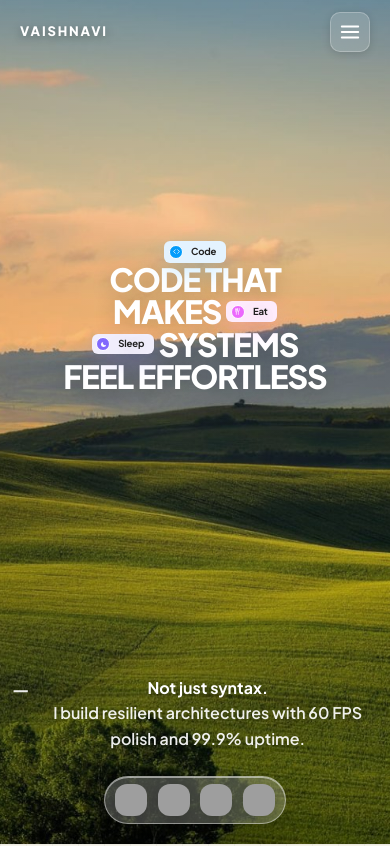
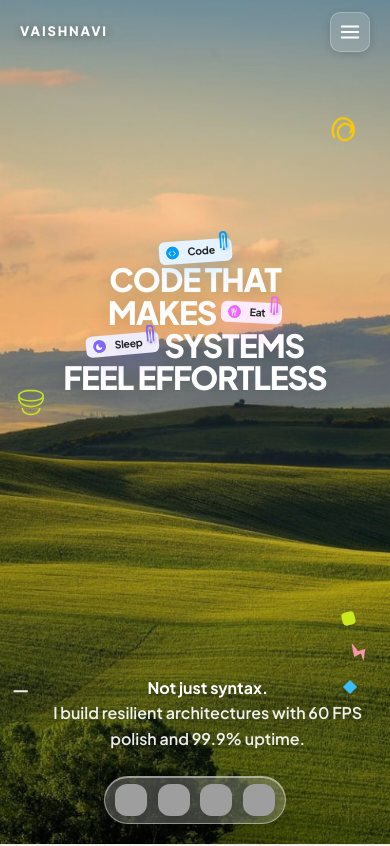
Before and after one commit to vaishnavikhairnar3018/Portfolio-, a React (Vite) app: page / in a window 390 px wide. Shown: the top 846 px of the page. Built offline with nearby package versions, Linux system fonts and the light colour scheme; grey boxes are pictures that could not be loaded; a web font is replaced by a local one.

Commit message:
Show paperclip pins on Code, Eat, Sleep badges and restore scaled charms/doodles on mobile

```diff
--- a/src/components/sections/Hero.css
+++ b/src/components/sections/Hero.css
@@ -602,9 +602,18 @@
     max-width: 100%;
   }
 
-  .doodle-spiral,
+  .doodle-spiral {
+    top: 12%;
+    right: 8%;
+    width: 65px;
+    height: 52px;
+  }
+
   .doodle-bowl {
-    display: none;
+    top: 45%;
+    left: 4%;
+    width: 55px;
+    height: 55px;
   }
 }
 
--- a/src/styles/responsive.css
+++ b/src/styles/responsive.css
@@ -315,17 +315,24 @@
     font-size: clamp(1.8rem, 9vw, 2.8rem);
   }
 
-  /* Stickers — display as inline row, not stacked */
+  /* Stickers — with cute paperclip pins and playful angle */
   .sticker-badge {
-    padding: 0.25rem 1rem 0.25rem 0.35rem;
+    padding: 0.25rem 1.15rem 0.25rem 0.45rem !important;
     border-radius: 7px;
-    transform: rotate(0deg) !important;
     margin-bottom: 0;
   }
 
   .sticker-uiux {
-    transform: rotate(0deg) !important;
+    transform: rotate(-4deg) !important;
     margin-bottom: 0;
+  }
+
+  .sticker-illustration {
+    transform: rotate(3deg) !important;
+  }
+
+  .sticker-3d {
+    transform: rotate(-5deg) !important;
   }
 
   .sticker-text {
@@ -342,22 +349,118 @@
     height: 9px;
   }
 
+  /* Paperclip pins visible on mobile badges */
   .paperclip-icon {
-    display: none;
+    display: block !important;
+    position: absolute;
+    top: -8px;
+    right: 5px;
+    width: 9px;
+    height: 19px;
+    border-radius: 5px 5px 2px 2px;
+    border: 2px solid;
+    border-bottom: none;
+    box-shadow: 1px 1.5px 3px rgba(0, 0, 0, 0.18);
+    pointer-events: none;
+    z-index: 5;
+  }
+
+  .paperclip-icon::after {
+    content: '';
+    position: absolute;
+    top: 2px;
+    left: 1px;
+    right: 1px;
+    bottom: -2px;
+    border-radius: 3px 3px 2px 2px;
+    border: 1.2px solid rgba(255, 255, 255, 0.95);
+    border-top: none;
+  }
+
+  .paperclip-icon--blue {
+    border-color: #039cfb !important;
+  }
+  .paperclip-icon--blue::after {
+    border-color: #039cfb !important;
+  }
+  .paperclip-icon--pink {
+    border-color: #ec68fd !important;
+  }
+  .paperclip-icon--pink::after {
+    border-color: #ec68fd !important;
+  }
+  .paperclip-icon--purple {
+    border-color: #8168fd !important;
+  }
+  .paperclip-icon--purple::after {
+    border-color: #8168fd !important;
   }
 
   .creatie-hero-subtitle {
     font-size: 0.78rem;
   }
 
-  /* Hide confetti and floating doodles on mobile — they cluster in one spot */
-  .confetti-zigzag,
-  .confetti-diamond,
-  .confetti-mint,
-  .floating-paperclip,
-  .doodle-spiral,
+  /* Floating SVG Doodles & Charms on Mobile */
+  .creatie-doodles {
+    display: block !important;
+    position: absolute;
+    inset: 0;
+    pointer-events: none;
+    z-index: 2;
+    overflow: hidden;
+  }
+
+  .doodle-spiral {
+    display: block !important;
+    position: absolute;
+    top: 13%;
+    right: 6%;
+    width: 52px;
+    height: 42px;
+  }
+
   .doodle-bowl {
-    display: none;
+    display: block !important;
+    position: absolute;
+    top: 45%;
+    left: 3.5%;
+    width: 48px;
+    height: 48px;
+  }
+
+  .confetti-mint {
+    display: block !important;
+    position: absolute;
+    bottom: 27%;
+    right: 11%;
+    width: 14px;
+    height: 14px;
+    background: #c8ea1d;
+    border-radius: 4px;
+    transform: rotate(-15deg);
+  }
+
+  .confetti-zigzag {
+    display: block !important;
+    position: absolute;
+    bottom: 23%;
+    right: 7%;
+    width: 22px;
+    height: 14px;
+    background: #f698a8;
+    clip-path: polygon(0 0, 45% 100%, 70% 50%, 100% 100%, 80% 0, 50% 40%);
+    transform: rotate(25deg);
+  }
+
+  .confetti-diamond {
+    display: block !important;
+    position: absolute;
+    bottom: 19%;
+    right: 10%;
+    width: 11px;
+    height: 11px;
+    background: #38bdf8;
+    transform: rotate(45deg);
   }
 
   /* Dock */
@@ -747,22 +850,64 @@
   }
 
   .sticker-badge {
-    padding: 0.2rem 0.6rem 0.2rem 0.3rem;
+    padding: 0.2rem 1.05rem 0.2rem 0.35rem !important;
     border-radius: 6px;
   }
 
+  .paperclip-icon {
+    top: -7px;
+    right: 4px;
+    width: 8px;
+    height: 17px;
+  }
+
   .sticker-text {
-    font-size: 0.6rem;
+    font-size: 0.65rem;
   }
 
   .sticker-dot {
-    width: 14px;
-    height: 14px;
+    width: 15px;
+    height: 15px;
   }
 
   .sticker-dot svg {
-    width: 7px;
-    height: 7px;
+    width: 8px;
+    height: 8px;
+  }
+
+  .doodle-spiral {
+    top: 13%;
+    right: 5%;
+    width: 46px;
+    height: 38px;
+  }
+
+  .doodle-bowl {
+    top: 45%;
+    left: 2.5%;
+    width: 42px;
+    height: 42px;
+  }
+
+  .confetti-mint {
+    bottom: 26%;
+    right: 9%;
+    width: 13px;
+    height: 13px;
+  }
+
+  .confetti-zigzag {
+    bottom: 22%;
+    right: 6%;
+    width: 19px;
+    height: 12px;
+  }
+
+  .confetti-diamond {
+    bottom: 18%;
+    right: 9%;
+    width: 10px;
+    height: 10px;
   }
 
   /* ID Card */
```
